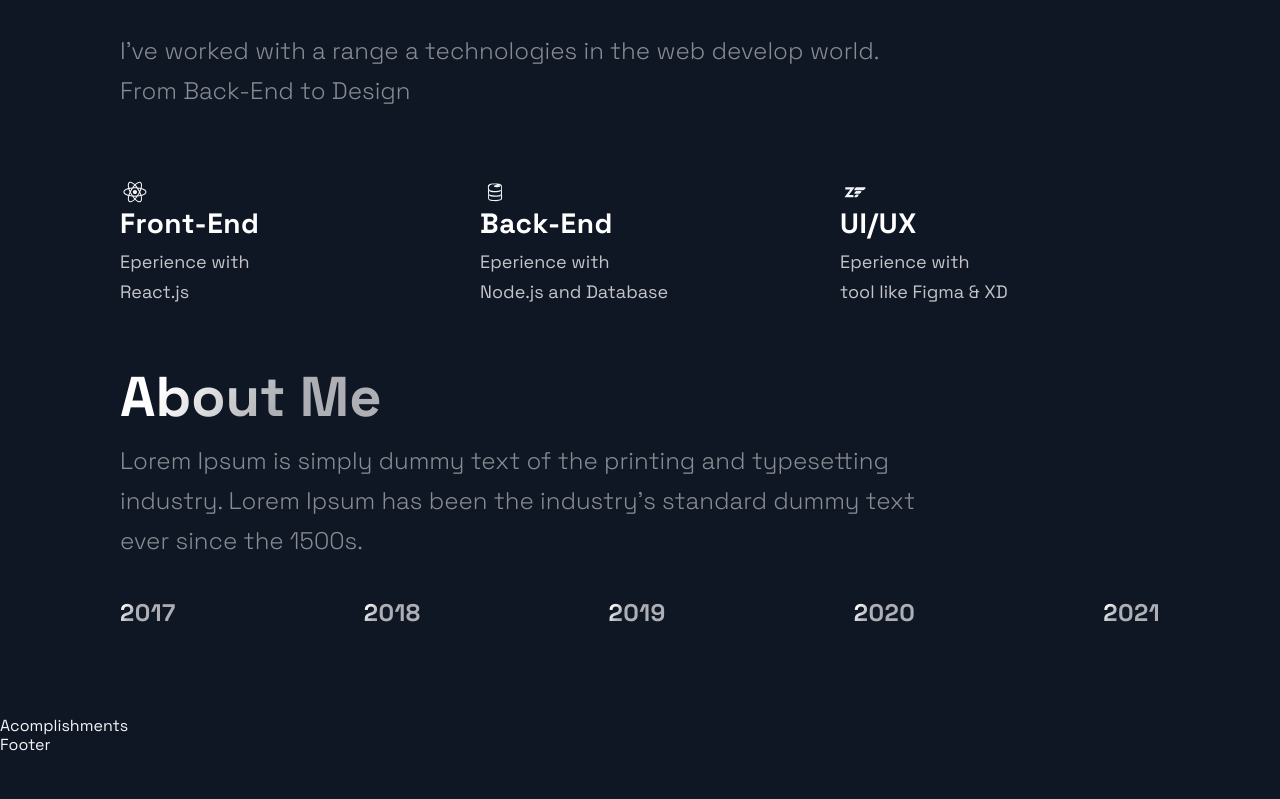
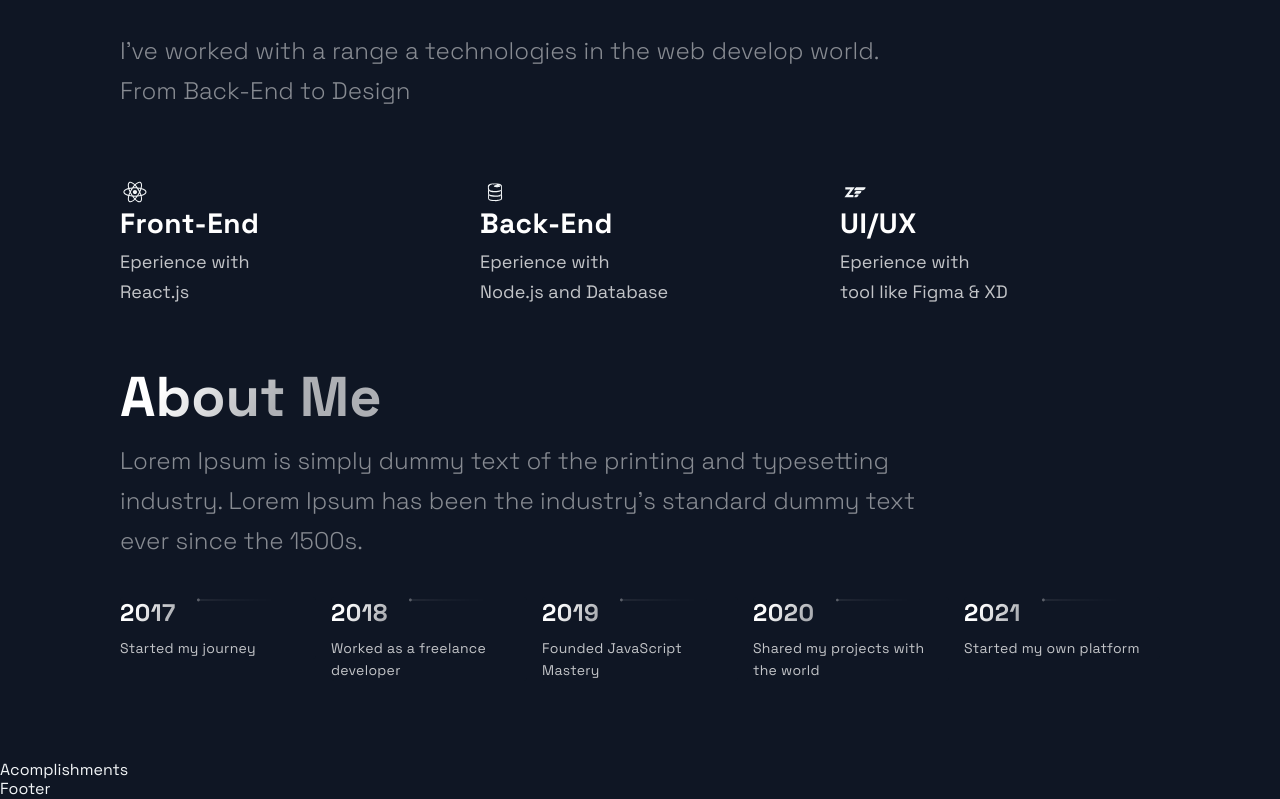
Before and after one commit to Muhammad-usman92/FYP-wahab, a Next.js app: page / in a window 1280 px wide. Shown: the part 2371-3170 px from the top of the page. Before the commit the page ends 3126 px from the top, so only its background shows below. Built offline with nearby package versions, Linux system fonts and the light colour scheme.

Commit message:
timeline section

```diff
--- a/src/components/TimeLine/TimeLine.js
+++ b/src/components/TimeLine/TimeLine.js
@@ -80,7 +80,42 @@
                 active={activeItem}
                 onClick={(e) => handleClick(e, index)}
               >
-                <CarouselItemTitle>{item.year}</CarouselItemTitle>
+                <CarouselItemTitle>
+                  {`${item.year}`}
+                  <CarouselItemImg
+                    width="208"
+                    height="6"
+                    viewBox="0 0 208 6"
+                    fill="none"
+                    xmlns="http://www.w3.org/2000/svg"
+                  >
+                    <path
+                      fill-rule="evenodd"
+                      clip-rule="evenodd"
+                      d="M2.5 5.5C3.88071 5.5 5 4.38071 5 3V3.5L208 3.50002V2.50002L5 2.5V3C5 1.61929 3.88071 0.5 2.5 0.5C1.11929 0.5 0 1.61929 0 3C0 4.38071 1.11929 5.5 2.5 5.5Z"
+                      fill="url(#paint0_linear)"
+                      fill-opacity="0.33"
+                    />
+                    <defs>
+                      <linearGradient
+                        id="paint0_linear"
+                        x1="-4.30412e-10"
+                        y1="0.5"
+                        x2="208"
+                        y2="0.500295"
+                        gradientUnits="userSpaceOnUse"
+                      >
+                        <stop stop-color="white" />
+                        <stop
+                          offset="0.79478"
+                          stop-color="white"
+                          stop-opacity="0"
+                        />
+                      </linearGradient>
+                    </defs>
+                  </CarouselItemImg>
+                </CarouselItemTitle>
+                <CarouselItemText>{item.text}</CarouselItemText>
               </CarouselItem>
             </CarouselMobileScrollNode>
           ))}
```
